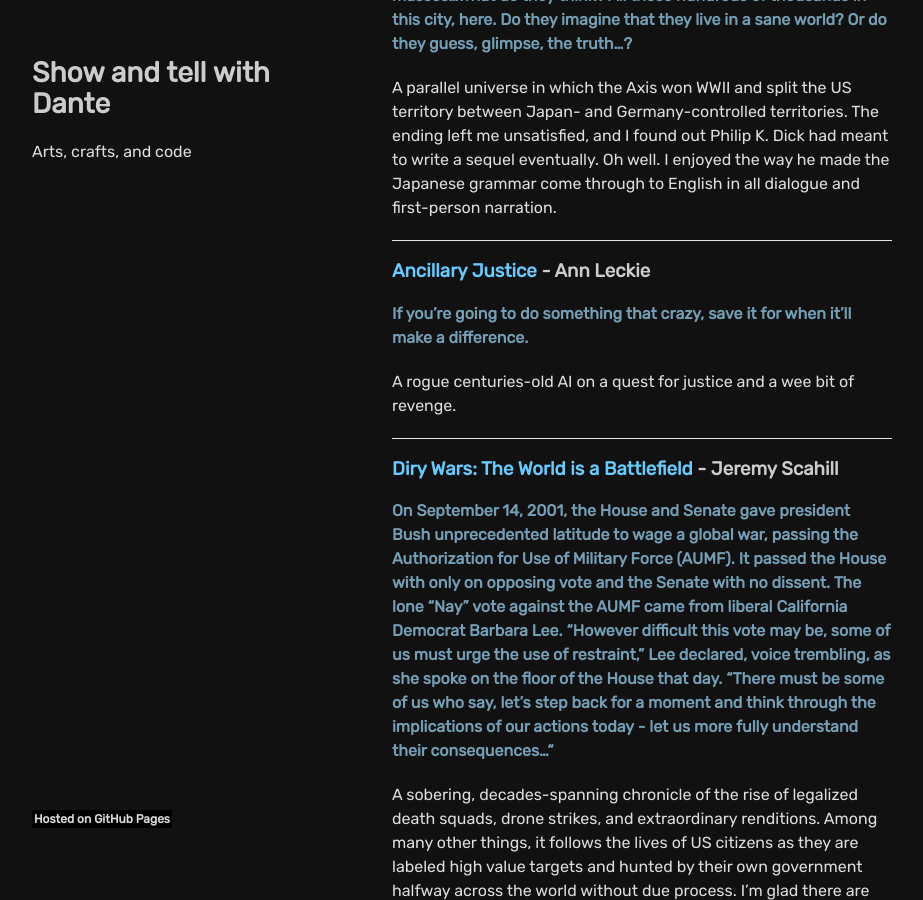
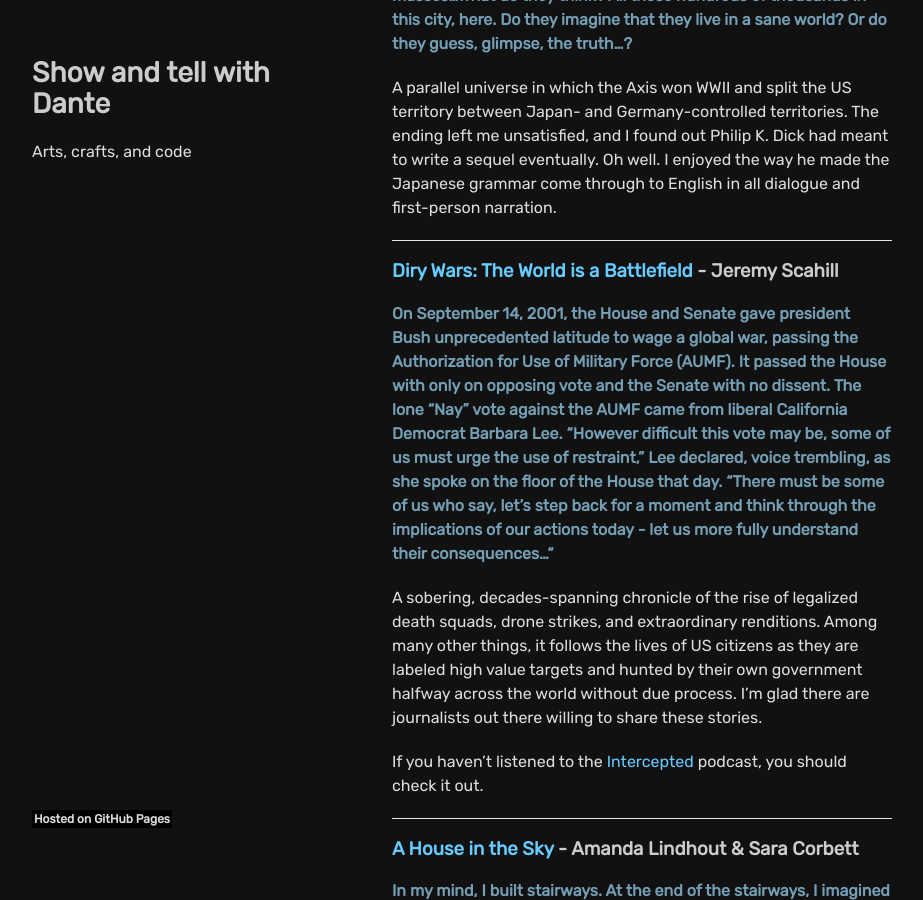
Before and after one commit to dasanchez/dasanchez.github.io, a Jekyll site: the page built from books.md, in a window 1280 px wide and 900 px high, scrolled down 1910 px. Shown: the whole window, without its empty margins (178-1101 px from the left). Built offline with Jekyll 4.4.1, drawn with Linux system fonts in a browser that asks for light colours.

Commit message:
Dropped The Fold and Ancillary Justice

```diff
--- a/books.md
+++ b/books.md
@@ -42,14 +42,6 @@
 **A psychotic world we live in. The madmen are in power. How long have we known this? Faced this? And--how many of us do know it? Perhaps if you know you are insane then you are not insane. Or you are becoming sane, finally. Waking up. I suppose only a few are aware of all this. Isolated persons here and there. But the broad masses...what do they think? All these hundreds of thousands in this city, here. Do they imagine that they live in a sane world? Or do they guess, glimpse, the truth...?**
 
 A parallel universe in which the Axis won WWII and split the US territory between Japan- and Germany-controlled territories. The ending left me unsatisfied, and I found out Philip K. Dick had meant to write a sequel eventually. Oh well. I enjoyed the way he made the Japanese grammar come through to English in all dialogue and first-person narration.
-
----
-
-### [Ancillary Justice](https://en.wikipedia.org/wiki/Ancillary_Justice) - Ann Leckie
-
-**If you're going to do something that crazy, save it for when it'll make a difference.**
-
-A rogue centuries-old AI on a quest for justice and a wee bit of revenge.
 
 ---
 
```
Also changed, not shown: index.md (+1 -1 lines).
